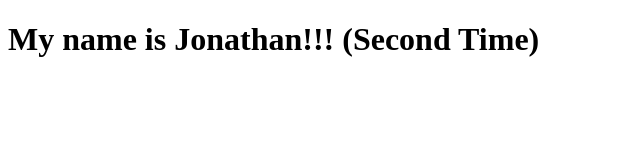
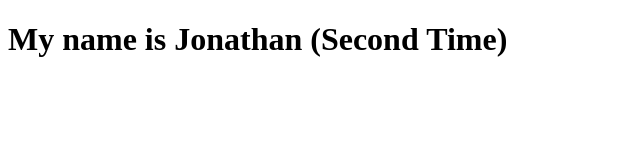
Before and after one commit to jonathan6242/github-test-2, a plain HTML site: page index.html in a window 1280 px wide. Shown: the whole page, without its empty margins (0-640 px from the left). Drawn offline with Linux system fonts and the light colour scheme.

Commit message:
Remove exclamation marks

```diff
--- a/index.html
+++ b/index.html
@@ -7,6 +7,6 @@
     <title>Document</title>
 </head>
 <body>
-    <h1>My name is Jonathan!!! (Second Time)</h1>
+    <h1>My name is Jonathan (Second Time)</h1>
 </body>
 </html>
```
